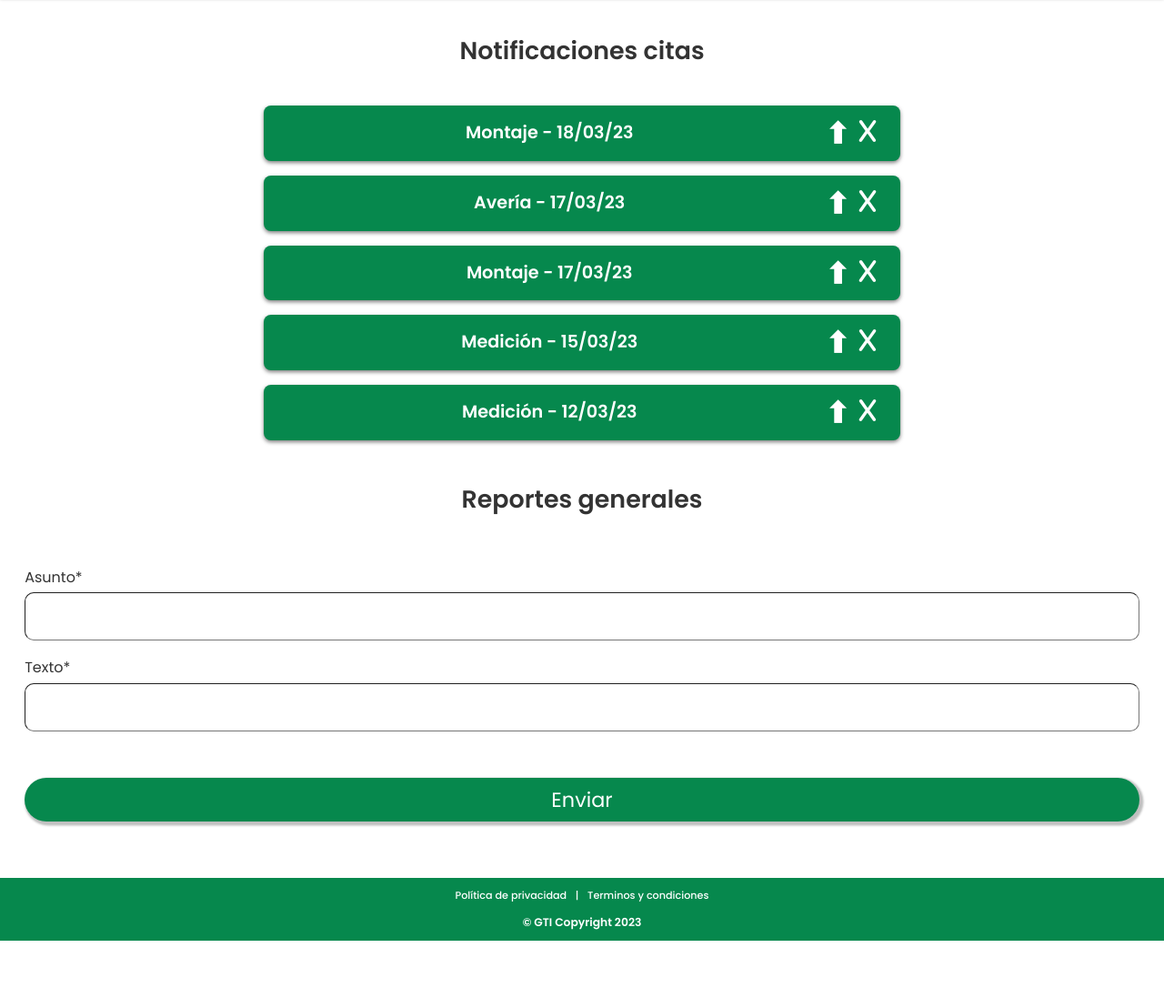
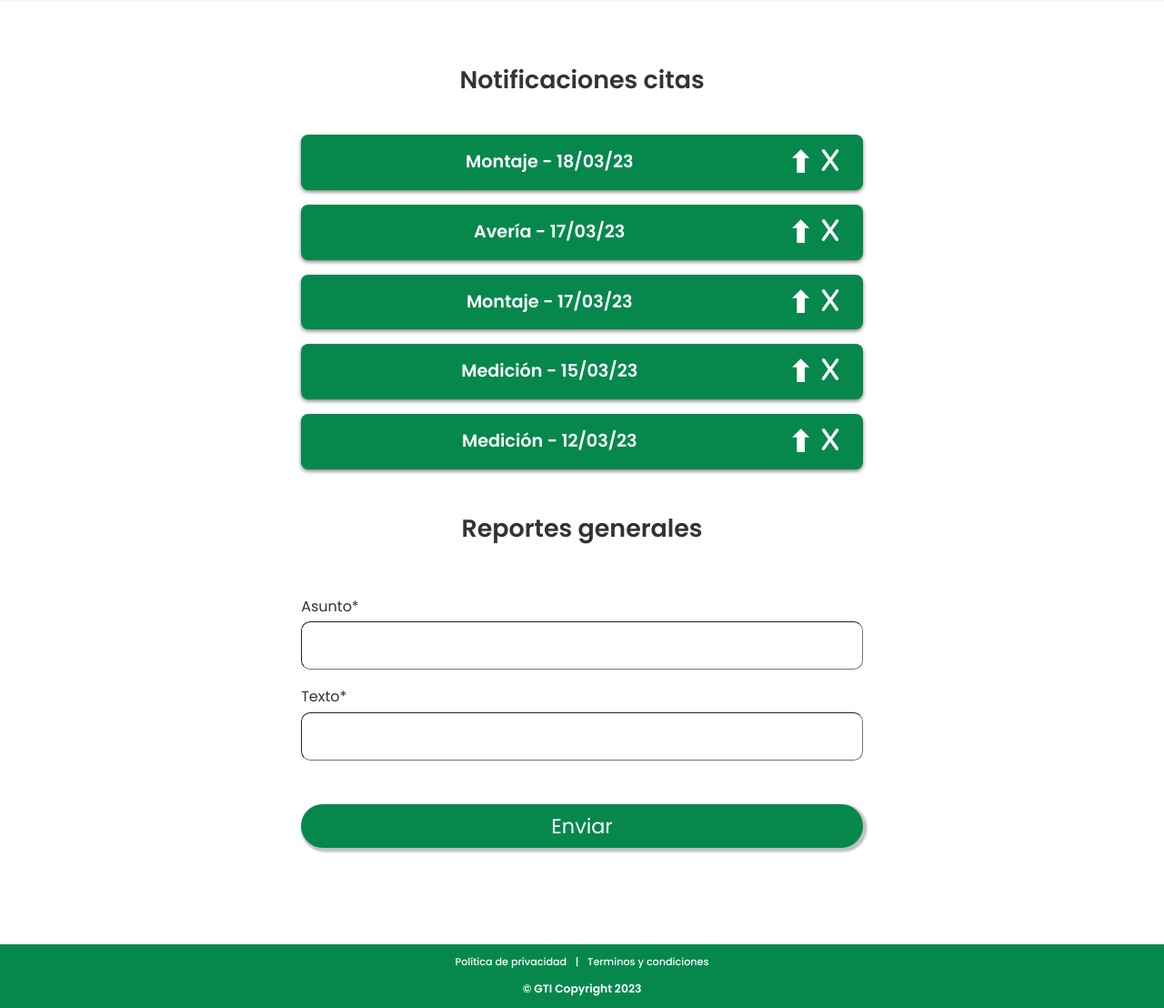
Before and after one commit to juandiazx/Huertodo, a PHP site: page /src/app/Tecnico.html in a window 1280 px wide. Shown: the part 100-1208 px from the top of the page at 91% size. Before the commit the page ends 1134 px from the top, so only its background shows below. Run offline with PHP 8.4, Linux system fonts and the light colour scheme.

Commit message:
Algunos arreglos
Hago el push para poder hacer el pull sin perder nada

```diff
--- a/src/app/Tecnico.html
+++ b/src/app/Tecnico.html
@@ -30,8 +30,6 @@
 </head>
 
 <body>
-
-<div class="page">
 
 <body class="loading">
 
@@ -71,13 +69,11 @@
 
 <!--Comienza la seccion general-->
 
-<main>
+<main class="wrapper-forms">
     <section>
 
         <!--Comienza la seccion Notificaciones Citas  -->
         <section class="seccion-preguntas">
-                <section class="separacion-contenido"></section>
-
                 <!--titulo de Notificaciones Citas-->
 
                 <div class="títulos-trabajadores">
@@ -168,7 +164,7 @@
 
 
         <!--Titulo de formulario reportes generales-->
-        <section>
+        <section id="inicio-sesion" >
         <div class="títulos-trabajadores">
             <h2>Reportes generales</h2>
         </div>
@@ -202,7 +198,6 @@
 </main>
 
 
-
 <!-- Comienza el footer-->
 <footer id="footer-bottom" role="contentinfo" class="wrapper-footer">
     <div id="contenedor-footer-texto">
@@ -234,7 +229,6 @@
 </section>
 <!-- Termina el popup -->
 
-</div>
+</body>
 
-</body>
 </html>
--- a/src/app/css/estilos-in.sesion-formularios.css
+++ b/src/app/css/estilos-in.sesion-formularios.css
@@ -157,8 +157,8 @@ h3 {
     display: flex;
     justify-content: center;
     align-items: center;
-    margin-bottom: 35px;
-    margin-top: 35px;
+    margin-bottom: 4.95em;
+    margin-top: 2em;
 
 }
 
@@ -210,25 +210,6 @@ h3 {
     text-align: center;
     margin-top: 0.5rem;
 }
-
-
-
-/*-----------------------------*/
-
-/* Estilos para los labels */
-
-/*.form-group label {
-    display: flex;
-    text-align: left;
-    font-size: 0.9em;
-    margin-bottom: 0em;
-    margin-top: 0em;
-    color: #333333;
-    font-weight: 400;
-}*/
-
-/*--------------------------------*/
-
 
 
 /*-----------------------------------------------------------------------------------------*/
```
